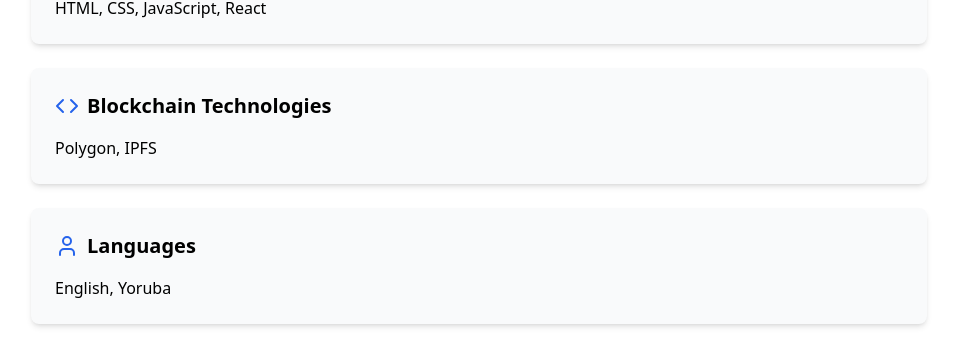
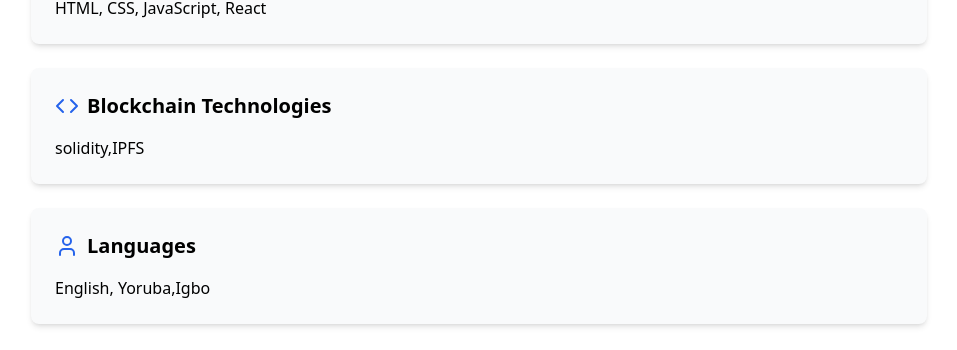
Before and after one commit to oluwaeinstein007/steve-portfolio, a React (Vite) app: page / in a window 1280 px wide. Shown: the part 5500-5850 px from the top of the page, without its empty margins (161-1118 px from the left). Built offline with nearby package versions, Linux system fonts and the light colour scheme.

Commit message:
Added some important info that are necessary to the site

```diff
--- a/src/App.tsx
+++ b/src/App.tsx
@@ -482,7 +482,7 @@ function App() {
                 <span className="text-blue-600 mr-2"><Code size={24} /></span>
                 Blockchain Technologies
               </h3>
-              <p>Polygon, IPFS</p>
+              <p>solidity,IPFS</p>
             </div>
 
             <div className="bg-gray-50 rounded-lg shadow-md p-6">
@@ -490,7 +490,7 @@ function App() {
                 <span className="text-blue-600 mr-2"><User size={24} /></span>
                 Languages
               </h3>
-              <p>English, Yoruba</p>
+              <p>English, Yoruba,Igbo</p>
             </div>
           </div>
         </div>
```
